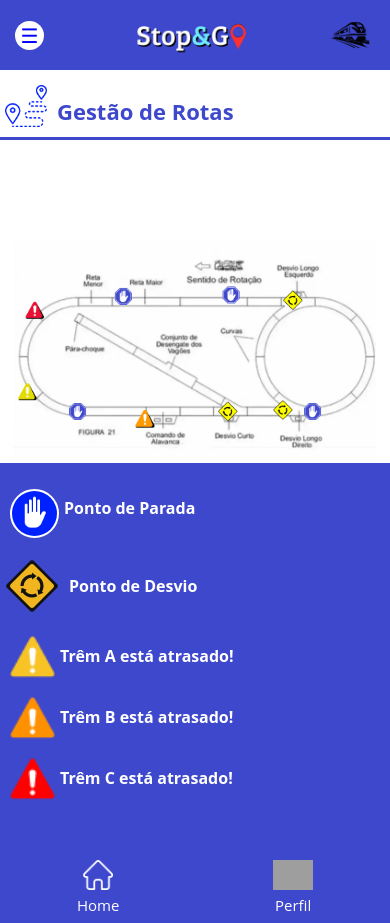
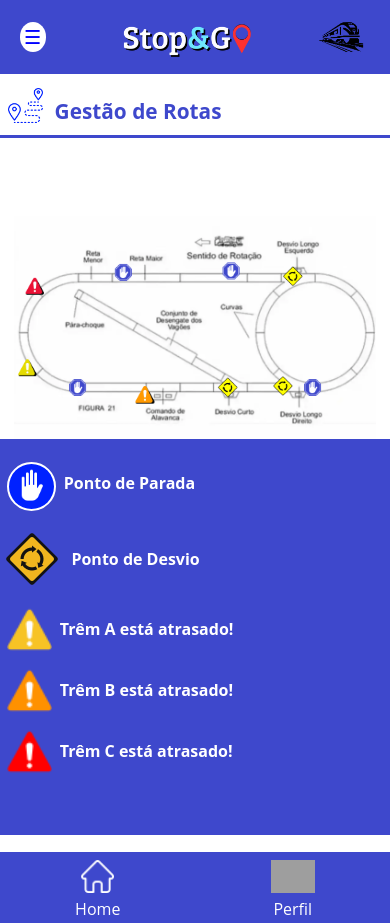
Before and after one commit to vitorbinhotti/Mockup, a PHP site: page /gestao.html in a window 390 px wide. Run offline with PHP 8.4, Linux system fonts and the light colour scheme; grey boxes are pictures that could not be loaded.

Commit message:
update - arrumando bugs repositorio

```diff
--- a/entrar.css
+++ b/entrar.css
@@ -14,65 +14,66 @@
 
     .topo {
         width: 100%;
-        height: 70px;
+        height: 8%;
         background-color: #3e48cc;
         display: flex;
         align-items: center;
         justify-content: space-between;
-        padding: 0 15px;
+        padding: 0 5%;
         box-sizing: border-box;
     }
 
     .topo img {
-        height: 50px;
+        height: 79%;
     }
 
     .bem-vindo {
-        font-size: 20px;
-        margin: 20px 0 10px 0;
-        font-weight: 700;
+        font-size: 120%;
+        margin: 5% 0 2.5% 0;
+        font-weight: bold;
     }
 
     .botoes {
         display: flex;
         flex-wrap: wrap;
         justify-content: center;
-        gap: 15px;
+        gap: 3%;
     }
 
     .botao {
         position: relative;
         background-color: #f2f2f2;
-        width: 130px;
-        height: 110px;
-        border-radius: 10px;
+        width: 34%;
+        height: 120px;
+        margin: 2%;
+        border-radius: 8%;
         text-align: center;
-        padding: 10px;
+        padding: 3%;
     }
 
     .botao img {
-        height: 40px;
-        margin-bottom: 5px;
-        margin-top: 15px;
+        height: 40%;
+        margin-bottom: 4%;
+        margin-top: 10%;
     }
 
     .botao h3 {
-        font-size: 14px;
+        font-size: 100%;
         margin: 0;
         color: black;
-        margin-top: 10px;
+        margin-top: 5%;
     }
 
 
     .menu-rodape {
         position: fixed;
         bottom: 0;
-        height: 55px;
+        height: 6%;
         width: 100%;
         background-color: #3e48cc;
         display: flex;
         justify-content: space-around;
-        padding: 8px 0;
+        padding: 2% 0;
     }
 
     .menu-rodape img p {
@@ -97,12 +98,12 @@
     }
 
     .item-menu img {
-        height: 30px;
+        height: 60%;
     }
 
     .item-menu p {
         margin: 0;
-        font-size: 15px;
+        font-size: 100%;
     }
 
 
@@ -119,12 +120,12 @@
         display: flex;
         justify-content: center;
         align-items: center;
-        padding: 2px;
+        padding: 0.5%;
         color: blue;
-        font-size: 20px;
+        font-size: 120%;
         background-color: rgb(255, 255, 255);
-        width: 25px;
-        height: 25px;
+        width: 6.5%;
+        height: 36%;
         border-radius: 100%;
     }
 
@@ -200,30 +201,29 @@
     }
 
     .conteudo-aba {
-        padding: 15px;
+        padding: 5%;
         background-color: #ccc;
         border-radius: 10px;
-        margin: 8px;
+        margin: 2%;
     }
 
     .imagem-relatorio {
         display: flex;
         margin: 0 auto;
-        margin-top: 30px;
         border: 3px solid black;
-        width: 300px;
-        height: 300px;
+        width: 90%;
+        height: 90%;
     }
 
     .grafico {
         display: flex;
         margin: 0 auto;
-        width: 400px;
-        height: 300px;
+        width: 90%;
+        height: 80%;
     }
 
     .rotas h1 img {
-        margin-bottom: 10px;
+        margin-bottom: 3%;
     }
 
     .rotas h1 {
@@ -233,16 +233,16 @@
     }
 
     .rotas h1 {
-        font-size: 22px;
+        font-size: 130%;
         color: #3e48cc;
         font-weight: bold;
     }
 
     .rotas img {
-        height: 42px;
-        margin-left: 5px;
-        margin-right: 10px;
-        width: 42px;
+        height: 90%;
+        width: 9%;
+        margin-left: 2%;
+        margin-right: 3%;
     }
 
     html,
@@ -257,13 +257,12 @@
         display: flex;
         justify-content: center;
         margin: 0 auto;
-        margin-top: 100px;
+        margin-top: 20%;
     }
 
     .container-azul {
-        width: 426px;
-        height: 300px;
-        height: 400px;
+        width: 100%;
+        height: 43%;
         background-color: #3e48cc;
         overflow-y: auto;
         overflow-x: hidden;
@@ -271,11 +270,11 @@
 
     .container-azul>div {
         vertical-align: top;
-        margin-right: 15px;
+        margin-right: 5%;
     }
 
     .container-azul::-webkit-scrollbar {
-        width: 6px;
+        width: 2%;
     }
 
     .container-azul::-webkit-scrollbar-thumb {
@@ -296,8 +295,8 @@
         background-color: white;
         height: 45px;
         border-radius: 50%;
-        margin-left: 10px;
-        margin-top: 10px;
+        margin-left: 2%;
+        margin-top: 2%;
         border: 2px solid white;
         padding: 0;
     }
@@ -305,14 +304,14 @@
     .container-azul p {
         display: flex;
         align-items: center;
-        gap: 5px;
+        gap: 2%;
     }
 
     .exclamação img {
         display: flex;
         align-items: center;
         height: 45px;
-        margin-left: 10px;
+        margin-left: 2%;
         padding: 0;
     }
 
--- a/quadro.html
+++ b/quadro.html
@@ -60,10 +60,6 @@
     <div class="informacao3">
         <div class="numero">
 
-            <div class="estacao">
-                <h1>Estações</h1>
-            </div>
-
             <div class="date-wrapper">
                 <input type="date" id="birthday" name="birthday">
             </div>
```
Also changed, not shown: other parts of entrar.css (+66 -68 lines).
